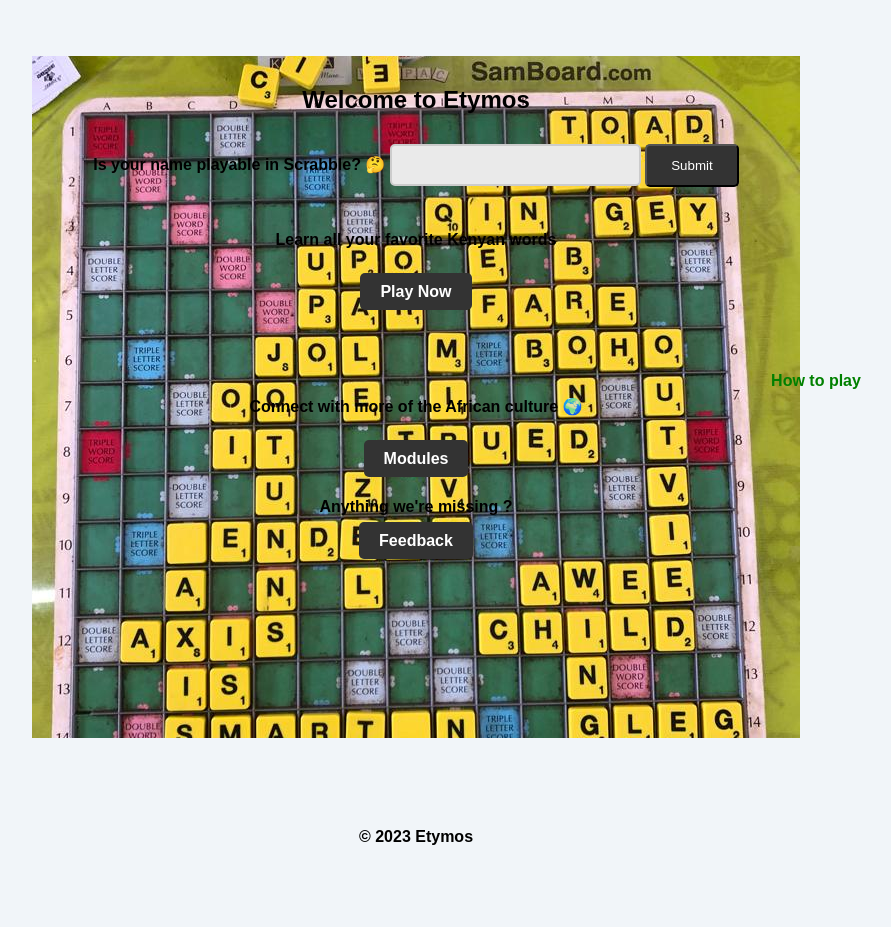
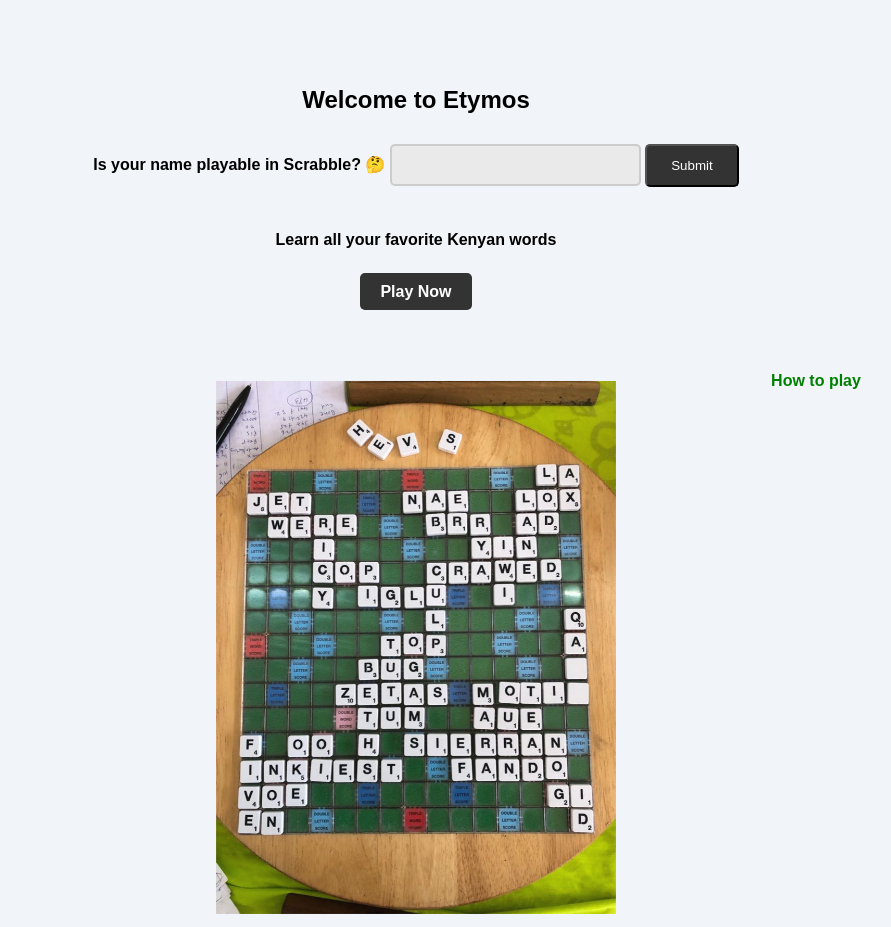
Before and after one commit to ruman-hassan/etymos, a plain HTML site: page unenc/test-index.html in a window 1280 px wide. Shown: the part 62-989 px from the top of the page, without its empty margins (224-1115 px from the left). Before the commit the page ends 942 px from the top, so only its background shows below. Drawn offline with Linux system fonts and the light colour scheme; files that its build step writes are made by us from their sources; files whose address does not match are found by name; a web font is replaced by a local one.

Commit message:
slideshow back to original

```diff
--- a/css/index.css
+++ b/css/index.css
@@ -380,27 +380,37 @@ each other when they are rendered out vertically */
   box-sizing: border-box;
 } */
 
-/* new slides  */
 .slideshow-container {
-  position: fixed;
-  top: 0;
-  left: 0;
-  width: 100%;
-  height: 100%;
+  max-width: 1000px;
+  position: relative;
+  margin: auto;
   z-index: -1;
-  overflow: hidden;
 }
 
-.slide {
-  position: relative;
-  top: 0;
-  left: 0;
-  width: 50%;
-  height: 100%;
-  opacity: 0;
-  transition: opacity 1s ease-in-out;
+
+
+/* Hide the images by default */
+.mySlides {
+  display: none;
 }
 
-.slide.active {
-  opacity: 1;
+/* resize slideshow images */
+.mySlides img {
+  width: 50%;
+  max-height: fit-content;
 }
+
+/* Fading animation */
+.fade {
+  animation-name: fade;
+  animation-duration: 1.5s;
+}
+
+@keyframes fade {
+  from {
+    opacity: 0.4;
+  }
+  to {
+    opacity: 1;
+  }
+}
--- a/js/index.js
+++ b/js/index.js
@@ -46,35 +46,35 @@ nameButton.addEventListener("click", async function () {
   nameInput.value = "";
 });
 
-// let slideIndex = 0;
-// showSlides();
+let slideIndex = 0;
+showSlides();
 
-// function showSlides() {
-//   let i;
-//   let slides = document.getElementsByClassName("mySlides");
-//   for (i = 0; i < slides.length; i++) {
-//     slides[i].style.display = "none";
-//   }
-//   slideIndex++;
-//   if (slideIndex > slides.length) {
-//     slideIndex = 1;
-//   }
-//   slides[slideIndex - 1].style.display = "block";
-//   setTimeout(showSlides, 4000); // Change image every 4 seconds
-// }
+function showSlides() {
+  let i;
+  let slides = document.getElementsByClassName("mySlides");
+  for (i = 0; i < slides.length; i++) {
+    slides[i].style.display = "none";
+  }
+  slideIndex++;
+  if (slideIndex > slides.length) {
+    slideIndex = 1;
+  }
+  slides[slideIndex - 1].style.display = "block";
+  setTimeout(showSlides, 4000); // Change image every 4 seconds
+}
 
 
 
-const slides = document.querySelectorAll('.slide');
-let currentSlide = 0;
+// const slides = document.querySelectorAll('.slide');
+// let currentSlide = 0;
 
-function showSlide() {
-  slides.forEach((slide) => {
-    slide.classList.remove('active');
-  });
+// function showSlide() {
+//   slides.forEach((slide) => {
+//     slide.classList.remove('active');
+//   });
 
-  slides[currentSlide].classList.add('active');
-  currentSlide = (currentSlide + 1) % slides.length;
-}
+//   slides[currentSlide].classList.add('active');
+//   currentSlide = (currentSlide + 1) % slides.length;
+// }
 
-setInterval(showSlide, 1000);
+// setInterval(showSlide, 1000);
```
Also changed, not shown: index.html (+1 -1 lines).
